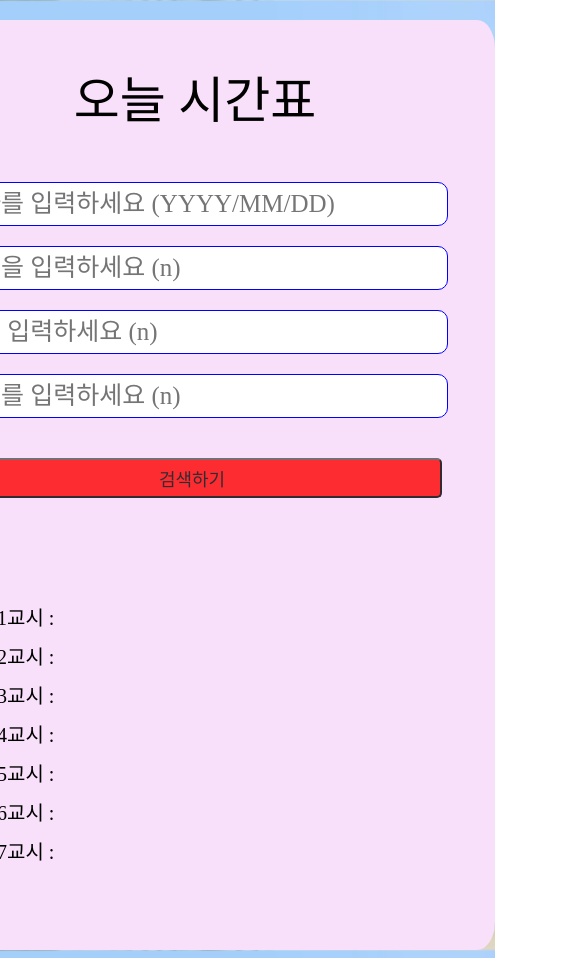
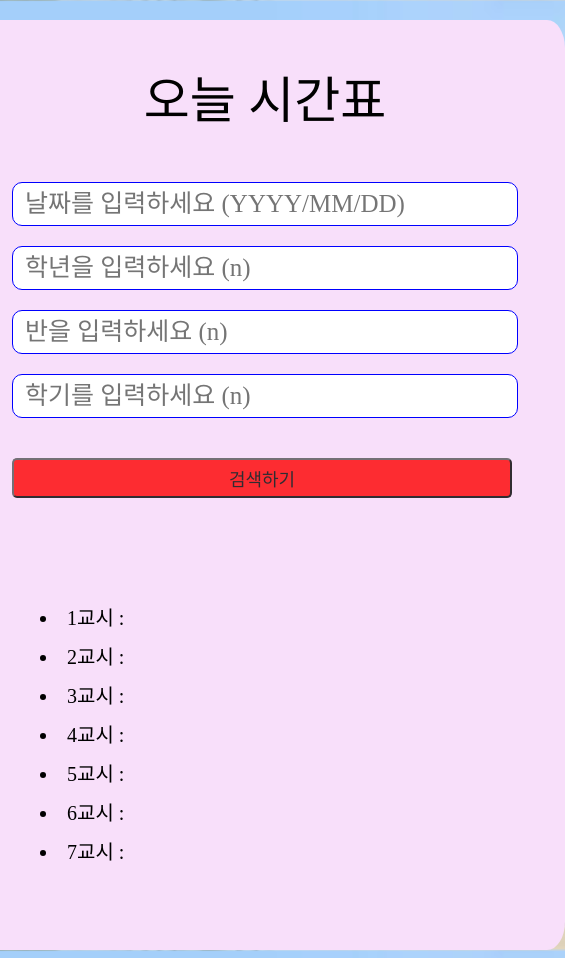
Before and after one commit to TaerangLee/school_timetable, a plain HTML site: page index.html in a window 390 px wide. Shown: the whole page, 565 px wide, since content can reach past the window. Drawn offline with Linux system fonts and the light colour scheme; a web font is replaced by a local one.

Commit message:
renew the media

```diff
--- a/schoolTimeable/index.css
+++ b/schoolTimeable/index.css
@@ -114,3 +114,12 @@ html {
   margin-top: 10px;
   font-family: "SLEIGothicTTF";
 }
+
+@media screen and (min-width:360px) and (max-width:480px){
+  body{
+    width: 100%;
+    height: 40%;
+    position: relative;
+    left:70px;
+  }
+}
```
